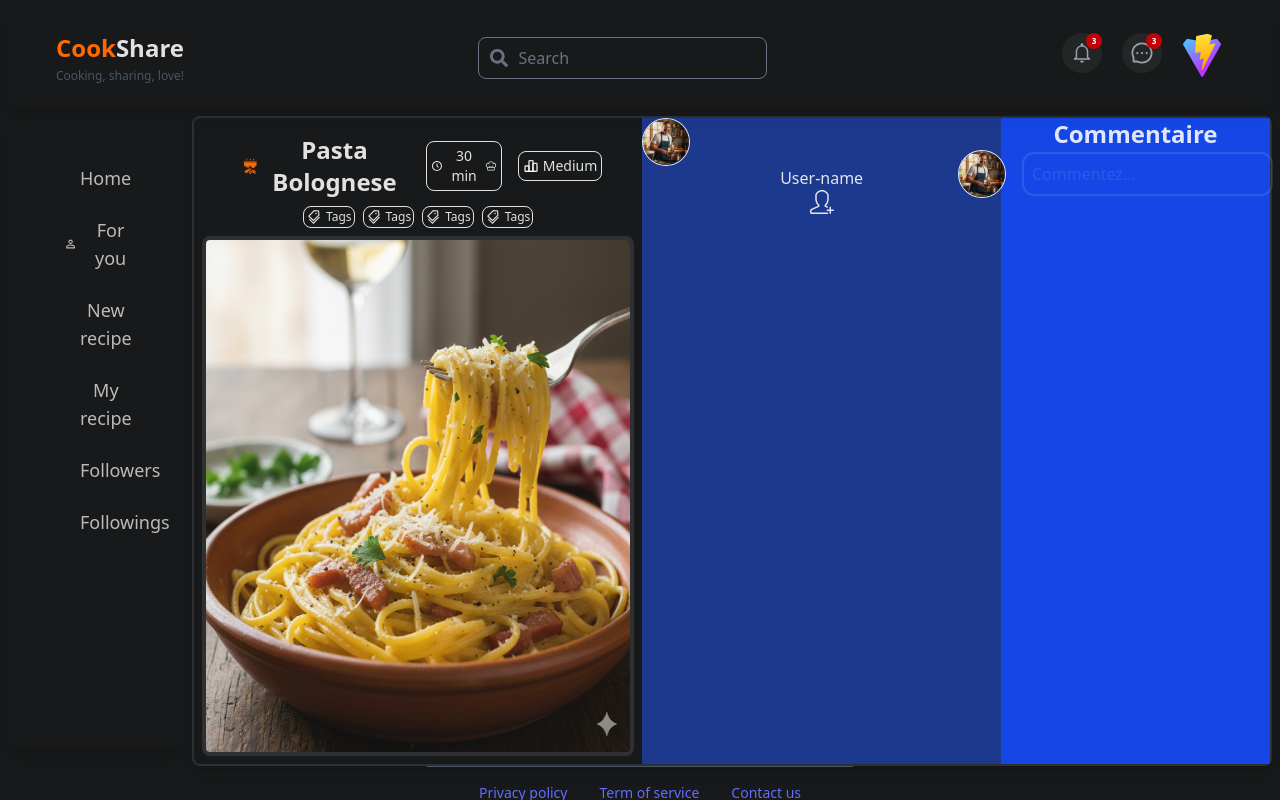
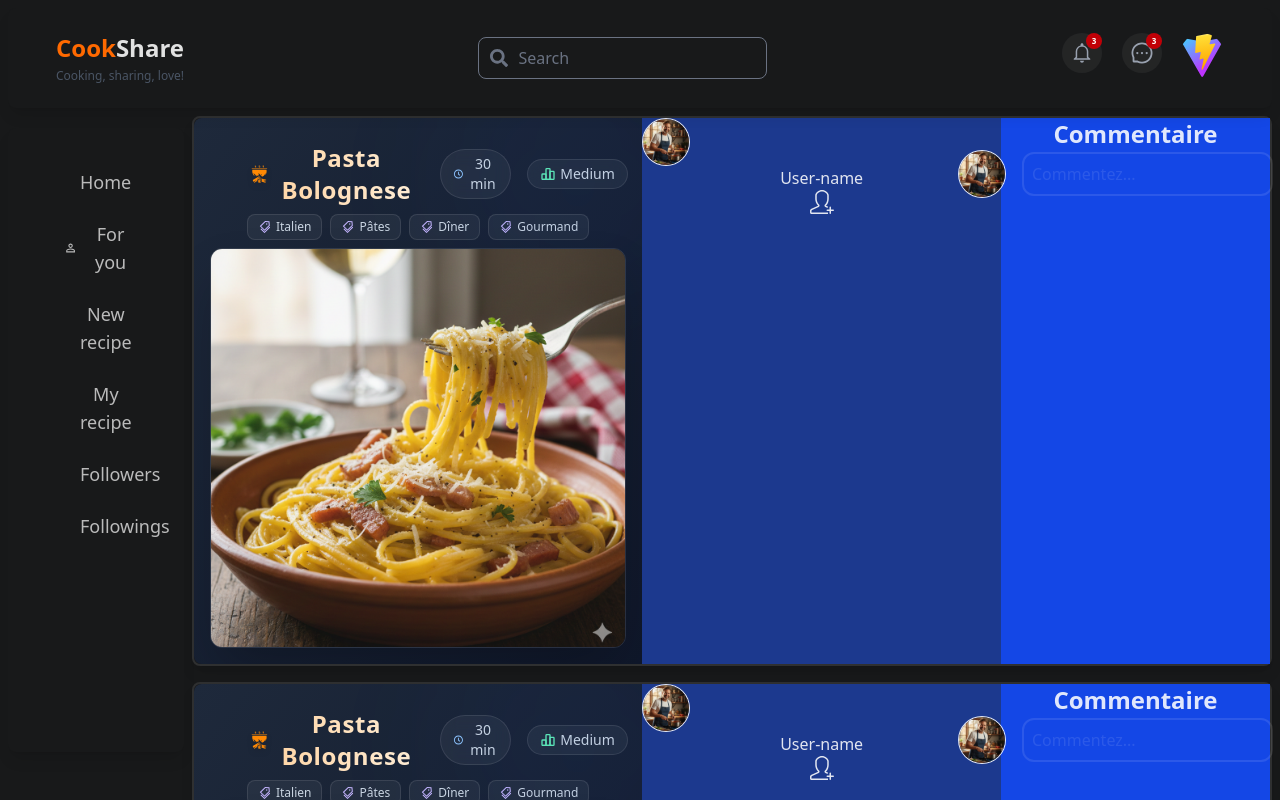
Before and after one commit to c-andriam/transcendence, a React (Vite) app in the folder client/: page /Home in a window 1280 px wide. Shown: the top 800 px of the page. Built offline with nearby package versions, Linux system fonts and the light colour scheme; the HTML template or start-up script is replaced by a standard one.

Commit message:
style(Home): Fixed aside navigation and styling Feed

```diff
--- a/client/src/components/Feed.tsx
+++ b/client/src/components/Feed.tsx
@@ -3,7 +3,11 @@ import PostCard from './PostCard';
 
 const Feed = () => {
     return (
-        <div className='mr-2'>
+        <div className='mr-2 flex flex-col gap-4 mb-8'>
+            <PostCard />
+            <PostCard />
+            <PostCard />
+            <PostCard />
             <PostCard />
         </div>
     );
--- a/client/src/components/Navigation.tsx
+++ b/client/src/components/Navigation.tsx
@@ -9,7 +9,7 @@ const Navigation = () => {
     const [active, setActive] = useState('home');
 
     return (
-        <div className="navigation m-2 p-2 h-[78vh] shadow-lg bg-[#18191a] rounded-lg flex flex-col gap-2">
+        <div className="navigation m-2 p-2 h-[78vh] shadow-lg bg-[#18191a] rounded-lg flex flex-col gap-2 z-1000">
             <div className='mt-6'>
                 <button
                     onClick={() => setActive('home')}
--- a/client/src/components/PostCard.tsx
+++ b/client/src/components/PostCard.tsx
@@ -15,48 +15,47 @@ const PostCard = () => {
     return (
         <div className="post-card grid grid-cols-12 border-2 border-white/10 rounded-lg shadow-lg">
             <section
-                className="post-card-start col-span-5 p-2"
+                className="post-card-start col-span-5 p-4 bg-gradient-to-br from-[#1e293b] to-[#0f172a] text-white rounded-l-lg relative overflow-hidden"
             >
                 <div className='flex flex-row gap-4 items-center justify-between px-8'>
                     <div className='m-2 flex flex-row gap-2 items-center justify-start'>
-                        <GiCampCookingPot size={24} className='text-orange-500' />
-                        <p className='text-2xl font-semibold text-center'>Pasta Bolognese</p>
+                        <GiCampCookingPot size={28} className='text-orange-400 drop-shadow-md' />
+                        <p className='text-2xl font-bold text-center tracking-wide text-transparent bg-clip-text bg-gradient-to-r from-orange-200 to-orange-100'>Pasta Bolognese</p>
                     </div>
                     <div className='flex flex-row gap-4 items-center justify-end'>
-                        <div className='flex flex-row gap-1 items-center justify-center p-1 border rounded-lg'>
-                            <BiTimeFive size={16} />
-                            <p className='text-sm'>30 min</p>
-                            <PiChefHat size={16} />
+                        <div className='flex flex-row gap-1 items-center justify-center py-1 px-3 border border-white/10 bg-white/5 rounded-full backdrop-blur-sm'>
+                            <BiTimeFive size={16} className="text-blue-300" />
+                            <p className='text-sm font-medium text-slate-300'>30 min</p>
                         </div>
-                        <div className='flex flex-row gap-1 items-center justify-center p-1 border rounded-lg'>
-                            <TbChartBar size={16} />
-                            <p className='text-sm'>Medium</p>
+                        <div className='flex flex-row gap-1 items-center justify-center py-1 px-3 border border-white/10 bg-white/5 rounded-full backdrop-blur-sm'>
+                            <TbChartBar size={16} className="text-emerald-300" />
+                            <p className='text-sm font-medium text-slate-300'>Medium</p>
                         </div>
                     </div>
                 </div>
                 <div className="flex flex-row gap-2 items-center justify-center mb-2 px-8">
-                    <div className='flex flex-row gap-1 items-center justify-center p-0.5 border rounded-lg'>
-                        <AiOutlineTags size={16} />
-                        <p className='text-xs'>Tags</p>
+                    <div className='flex flex-row gap-1 items-center justify-center py-1 px-2.5 border border-white/10 bg-white/5 hover:bg-white/10 transition-colors rounded-lg cursor-pointer'>
+                        <AiOutlineTags size={14} className="text-violet-300" />
+                        <p className='text-xs text-slate-300'>Italien</p>
                     </div>
-                    <div className='flex flex-row gap-1 items-center justify-center p-0.5 border rounded-lg'>
-                        <AiOutlineTags size={16} />
-                        <p className='text-xs'>Tags</p>
+                    <div className='flex flex-row gap-1 items-center justify-center py-1 px-2.5 border border-white/10 bg-white/5 hover:bg-white/10 transition-colors rounded-lg cursor-pointer'>
+                        <AiOutlineTags size={14} className="text-violet-300" />
+                        <p className='text-xs text-slate-300'>Pâtes</p>
                     </div>
-                    <div className='flex flex-row gap-1 items-center justify-center p-0.5 border rounded-lg'>
-                        <AiOutlineTags size={16} />
-                        <p className='text-xs'>Tags</p>
+                    <div className='flex flex-row gap-1 items-center justify-center py-1 px-2.5 border border-white/10 bg-white/5 hover:bg-white/10 transition-colors rounded-lg cursor-pointer'>
+                        <AiOutlineTags size={14} className="text-violet-300" />
+                        <p className='text-xs text-slate-300'>Dîner</p>
                     </div>
-                    <div className='flex flex-row gap-1 items-center justify-center p-0.5 border rounded-lg'>
-                        <AiOutlineTags size={16} />
-                        <p className='text-xs'>Tags</p>
+                    <div className='flex flex-row gap-1 items-center justify-center py-1 px-2.5 border border-white/10 bg-white/5 hover:bg-white/10 transition-colors rounded-lg cursor-pointer'>
+                        <AiOutlineTags size={14} className="text-violet-300" />
+                        <p className='text-xs text-slate-300'>Gourmand</p>
                     </div>
-
                 </div>
                 <div
                     className='flex items-center justify-center'
                 >
-                    <img src="../../public/images/recipes/Carbonara.png" alt="" className='rounded-lg border-4 w-[65vh] h-[65vh] border-white/10' />
+                    <div className="absolute top-0 right-0 w-64 h-64 bg-blue-500/5 rounded-full blur-3xl -mr-16 -mt-16 pointer-events-none"></div>
+                    <img src="../../public/images/recipes/Carbonara.png" alt="Plat" className='relative z-10 rounded-xl shadow-2xl border border-white/10 w-full h-auto object-cover aspect-square max-h-[400px]' />
                 </div>
             </section>
             <section
--- a/client/src/pages/Home.tsx
+++ b/client/src/pages/Home.tsx
@@ -7,11 +7,11 @@ import Feed from "../components/Feed";
 const Home = () => {
     return (
         <div className="app bg-[#18191a] w-full w-max-1080">
-            <nav className="sticky top-0">
+            <nav className="sticky top-2 z-1000">
                 <Navbar />
             </nav>
             <div className="flex">
-                <aside className="w-[15%] sticky top-0">
+                <aside className="w-[15%] z-1000 sticky top-30 h-screen">
                     <Navigation />
                 </aside>
                 <main className="flex-1 main-content">
```
